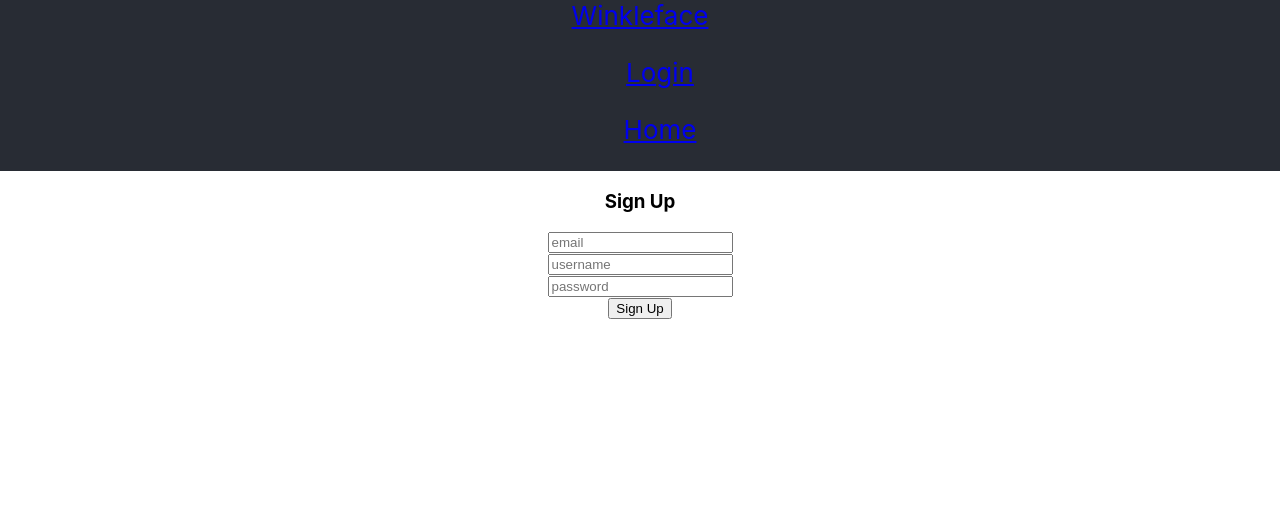
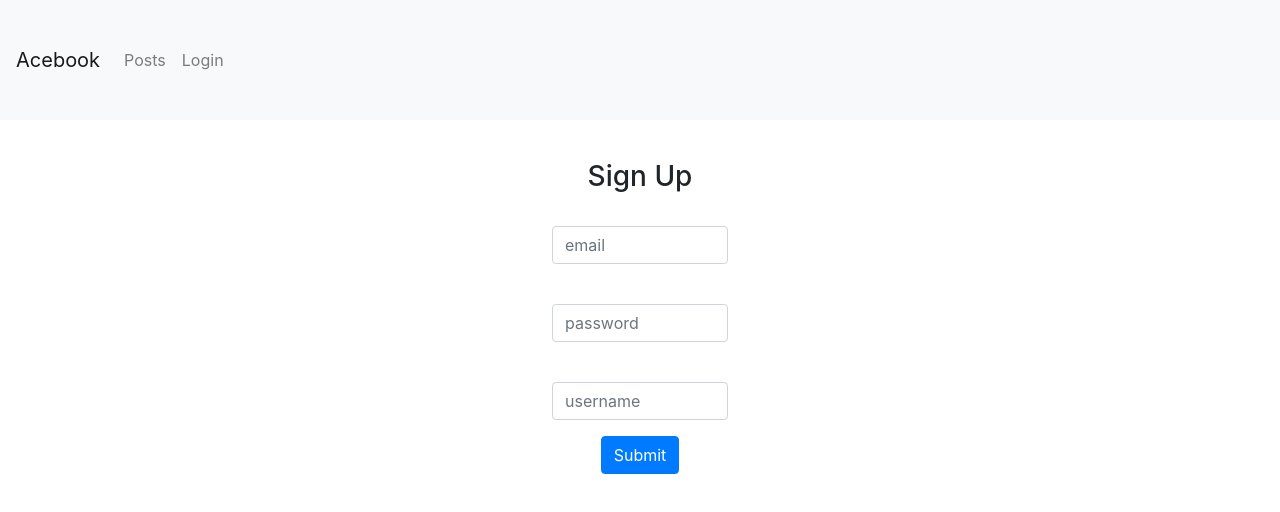
Before and after one commit to NabilleH/acebook-react, a React (Create React App) app: page / in a window 1280 px wide. Shown: the top 512 px of the page. Built offline with nearby package versions, Linux system fonts and the light colour scheme.

Commit message:
add signup form styling

```diff
--- a/package.json
+++ b/package.json
@@ -5,6 +5,7 @@
   "proxy": "http://localhost:5000",
   "dependencies": {
     "axios": "^0.19.0",
+    "bootstrap": "^4.3.1",
     "react": "^16.11.0",
     "react-dom": "^16.11.0",
     "react-router-dom": "^5.1.2",
--- a/src/App.css
+++ b/src/App.css
@@ -6,15 +6,9 @@
   height: 40vmin;
 }
 
-.App-header {
-  background-color: #282c34;
-  min-height: 10vh;
-  display: flex;
-  flex-direction: column;
-  align-items: center;
-  justify-content: center;
-  font-size: calc(10px + 2vmin);
-  color: white;
+.navbar {
+  background-color: #ffffff;
+  min-height: 15vh;
 }
 
 .App-link {
--- /dev/null
+++ b/src/components/formStyle.css
@@ -0,0 +1,6 @@
+.form-container {
+  padding: 40px;
+  text-align: center;
+  display: inline-block;
+  width: 20%;
+}
--- a/src/components/login.jsx
+++ b/src/components/login.jsx
@@ -1,6 +1,7 @@
 import React, { Component } from "react";
 import { Link, Redirect } from "react-router-dom";
 import axios from "axios";
+import "./formStyle.css";
 
 class Login extends Component {
   constructor(props) {
@@ -31,10 +32,10 @@ class Login extends Component {
 
   render() {
     if (this.props.authToken) {
-      return <Redirect to='/posts' />
+      return <Redirect to="/posts" />;
     } else {
       return (
-        <div>
+        <div className="form-container">
           <h4>Log in</h4>
           <form
             onSubmit={e => {
@@ -65,15 +66,14 @@ class Login extends Component {
               type="submit"
               onClick={this.handleLogin}
               name="login"
-                className="login-button"
+              className="login-button btn btn-primary"
               label="Log In"
             >
               Log In
             </button>
-
           </form>
           <Link to="/">
-            <button name="signup" className="secondary" label="Sign Up">
+            <button name="signup" className="btn btn-primary" label="Sign Up">
               Sign up
             </button>
           </Link>
--- a/src/components/logout.jsx
+++ b/src/components/logout.jsx
@@ -1,24 +1,27 @@
-import React, { Component } from 'react';
-
+import React, { Component } from "react";
 
 class Logout extends Component {
   constructor(props) {
-    super(props)
-    this.handleLogout = this.handleLogout.bind(this)
+    super(props);
+    this.handleLogout = this.handleLogout.bind(this);
   }
 
   handleLogout(e) {
-    e.preventDefault()
-    this.props.updateAuthState(null,null)
+    e.preventDefault();
+    this.props.updateAuthState(null, null);
   }
 
   render() {
     return (
-      <a href="# " onClick={this.props.handleLogout}>
-      {this.props.label}
+      <a
+        href="# "
+        className="nav-item nav-link hover"
+        onClick={this.props.handleLogout}
+      >
+        {this.props.label}
       </a>
-    )
+    );
   }
 }
 
-export default Logout
+export default Logout;
--- a/src/components/navbar.jsx
+++ b/src/components/navbar.jsx
@@ -1,17 +1,26 @@
 import React, { Component } from "react";
 import Logout from "./logout";
 import { Link } from "react-router-dom";
+import "../App.css";
 
 class Navbar extends Component {
-
-
   sessionButton() {
     if (this.props.authToken) {
-      return <Logout updateAuthState={this.props.updateAuthState} label="Log Out Hun?" />;
+      return (
+        <Logout
+          updateAuthState={this.props.updateAuthState}
+          label="Log Out Hun?"
+        />
+      );
     } else {
       return (
-        <Link id="navbar-login-button" to="/log_in">
+        <Link
+          id="navbar-login-button"
+          className="nav-item nav-link hover"
+          to="/log_in"
+        >
           Login
+          <span className="sr-only">(current)</span>
         </Link>
       );
     }
@@ -19,17 +28,18 @@ class Navbar extends Component {
   render() {
     return (
       <header>
-        <nav className="navbar-container">
-          <Link to="/">
-            Winkleface
+        <nav className="navbar navbar-expand-lg navbar-light bg-light">
+          <Link className="navbar-brand" to="/">
+            Acebook
           </Link>
-          <ul className="session-button">
-            {this.sessionButton()}</ul>
-          <ul className='home-button'>
-            <Link to="/posts">
-              Home
-            </Link>
-          </ul>
+          <div className="collapse navbar-collapse" id="navbarNav">
+            <div className="navbar-nav">
+              <Link to="/posts" className="nav-item nav-link hover">
+                Posts
+              </Link>
+              {this.sessionButton()}
+            </div>
+          </div>
         </nav>
       </header>
     );
--- a/src/components/signUp.jsx
+++ b/src/components/signUp.jsx
@@ -1,6 +1,7 @@
-import React, { Component } from 'react';
-import { Redirect } from 'react-router-dom'
-import axios from 'axios'
+import React, { Component } from "react";
+import { Redirect } from "react-router-dom";
+import axios from "axios";
+import "./formStyle.css";
 
 class SignUp extends Component {
   constructor(props) {
@@ -20,74 +21,85 @@ class SignUp extends Component {
         }
       })
       .then(function(response) {
-      axios.post("/api/v1/auths", {
+        axios
+          .post("/api/v1/auths", {
             auth: {
               email: document.getElementById("email-input").value,
               password: document.getElementById("password-input").value
             }
-      }).then(function(response) {
-        self.props.updateAuthState(response.data.success.token, response.data.success.username)
+          })
+          .then(function(response) {
+            self.props.updateAuthState(
+              response.data.success.token,
+              response.data.success.username
+            );
           })
           .catch(function(error) {
-        console.log(error)
-      })
+            console.log(error);
+          });
       })
       .catch(function(error) {
-      console.log(error)
-    })
+        console.log(error);
+      });
   }
 
   render() {
     if (this.props.authToken) {
-      return <Redirect to='/posts' />
+      return <Redirect to="/posts" />;
     } else {
       return (
-        <div>
+        <div className="form-container">
           <h3>Sign Up</h3>
           <form
             onSubmit={e => {
               e.preventDefault();
             }}
-            className="form-signup"
+            className="form-login"
           >
-            <div className="form-input">
+            <div class="form-group">
+              <label></label>
               <input
                 id="email-input"
-                label="Email"
-                className="email"
-                type="email"
                 name="email"
                 placeholder="email"
-              />
-              <br></br>
+                type="text"
+                required="required"
+                className="form-control"
+              ></input>
+            </div>
+            <div class="form-group">
+              <label></label>
+              <input
+                id="password-input"
+                name="password"
+                placeholder="password"
+                type="password"
+                className="form-control"
+                required="required"
+              ></input>
+            </div>
+            <div class="form-group">
+              <label></label>
               <input
                 id="username-input"
-                label="Username"
-                className="username"
-                type="text"
                 name="username"
                 placeholder="username"
-              />
-              <br></br>
-              <input
-                id="password-input"
-                label="Password"
-                className="password"
-                type="password"
-                name="password"
-                placeholder="password"
-              />
+                type="text"
+                className="form-control"
+                required="required"
+              ></input>
+            </div>
+            <div class="form-group">
+              <button
+                name="submit"
+                type="submit"
+                className="btn btn-primary"
+                onClick={this.handleSignUp}
+              >
+                Submit
+              </button>
             </div>
           </form>
-              <button
-                type="submit"
-                onClick={this.handleSignUp}
-                name="signup"
-                className="signup-button"
-                label="Sign Up"
-              >
-                Sign Up
-              </button>
         </div>
       );
     }
```
Also changed, not shown: src/index.js (+7 -6 lines), 1 other file (tests, documents, lock files or other folders). Lines whose indentation alone changed are shown as unchanged.
